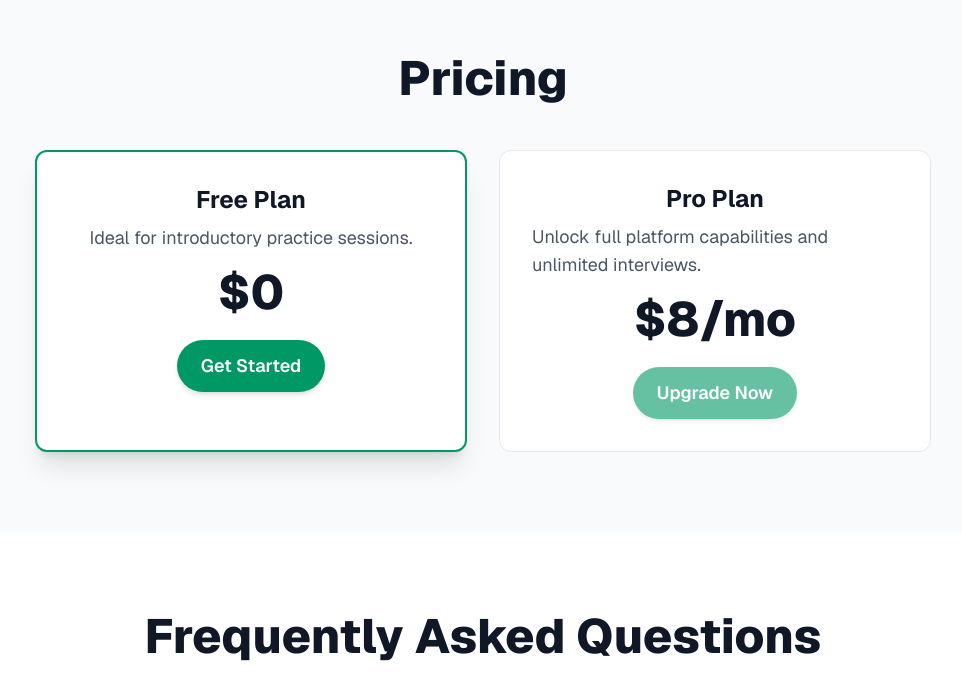
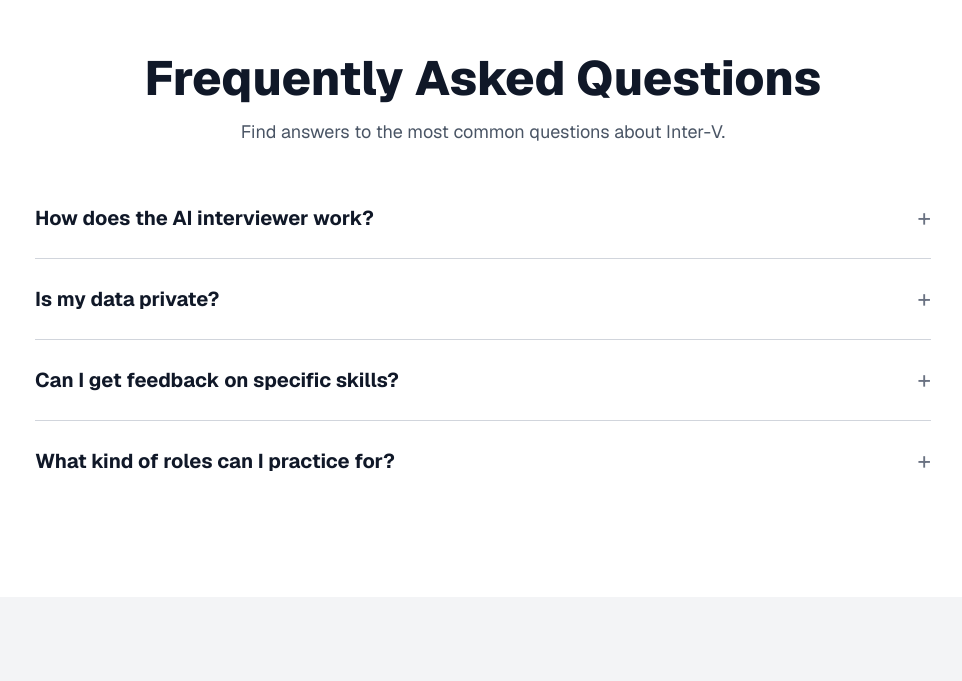
Before and after one commit to devtofunmi/inter-v, a Next.js app: page / in a window 1280 px wide. Shown: the part 2088-2769 px from the top of the page, without its empty margins (157-1119 px from the left). Built offline with nearby package versions, Linux system fonts and the light colour scheme.

Commit message:
ment out pricing modal

```diff
--- a/pages/index.tsx
+++ b/pages/index.tsx
@@ -135,7 +135,7 @@ export default function Home() {
   const navLinks = [
     { href: "#features", text: "Features" },
     { href: "#testimonials", text: "Testimonials" },
-    { href: "#pricing", text: "Pricing" },
+    // { href: "#pricing", text: "Pricing" },
     { href: "#faq", text: "FAQ" },
   ];
 
@@ -143,7 +143,7 @@ export default function Home() {
     <div className="font-geist bg-white text-gray-900 text-[17px] font-normal">
 
       {/* Sticky Header */}
-      <header className={`z-40 flex justify-between items-center px-8 py-4 ${isSticky ? `fixed top-0 w-full ${!mobileNavOpen ? 'backdrop-blur-md bg-white/90 border-b border-gray-200 shadow-md' : ''}` : ''}`}>
+      <header className={`z-40 flex justify-between items-center px-8 py-4 ${isSticky ? `fixed top-0 w-full backdrop-blur-md bg-white/90 border-b border-gray-200 ' : ''}` : ''}`}>
         <div className="text-2xl font-extrabold text-emerald-600">Prepkitty</div>
 
         <nav className="hidden md:flex gap-8">
@@ -362,7 +362,7 @@ export default function Home() {
 
 
       {/* Pricing Section */}
-      <section id="pricing" className="px-6 py-20 bg-gray-50" data-aos="fade-up">
+      {/* <section id="pricing" className="px-6 py-20 bg-gray-50" data-aos="fade-up">
         <h2 className="text-5xl font-extrabold text-center mb-12 text-gray-900">Pricing</h2>
         <div className="grid sm:grid-cols-2 gap-8 max-w-4xl mx-auto">
           <div
@@ -390,7 +390,7 @@ export default function Home() {
             </button>
           </div>
         </div>
-      </section>
+      </section> */}
 
 
       {/* FAQ Section */}
```
